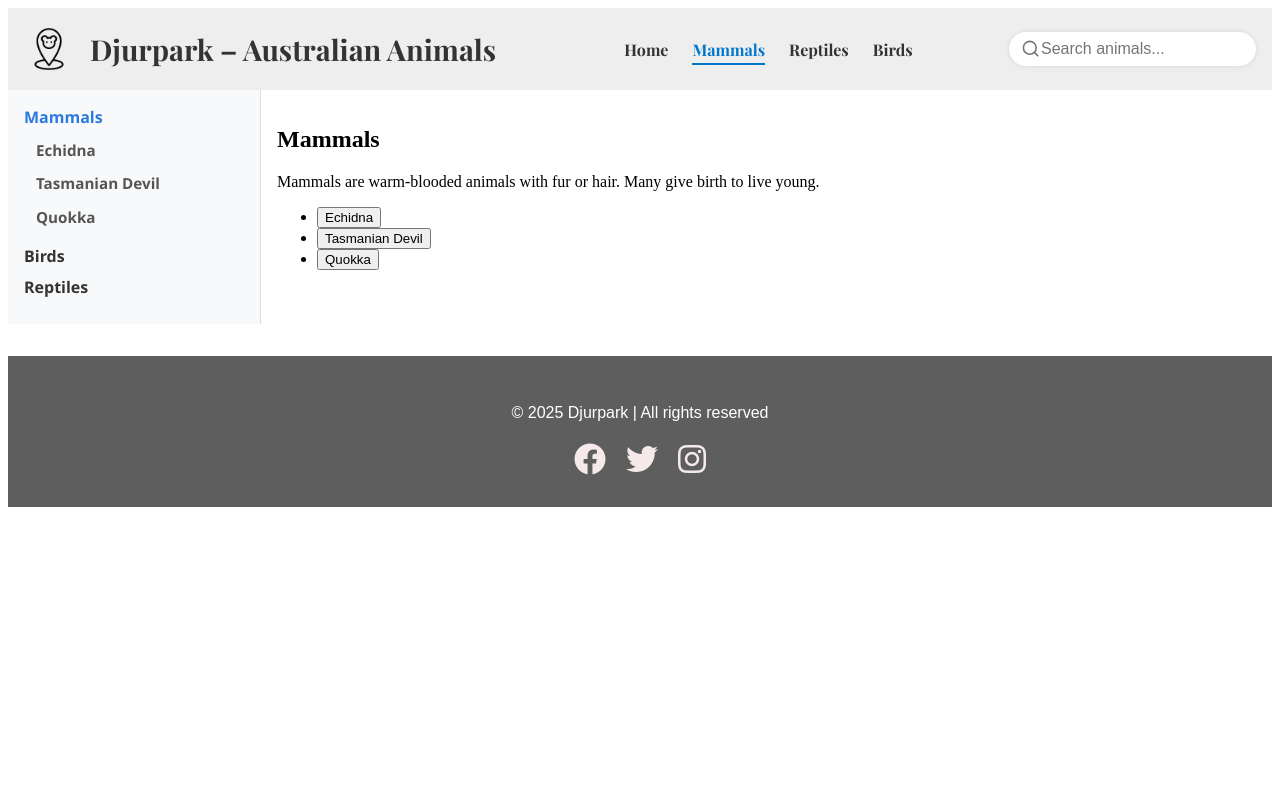
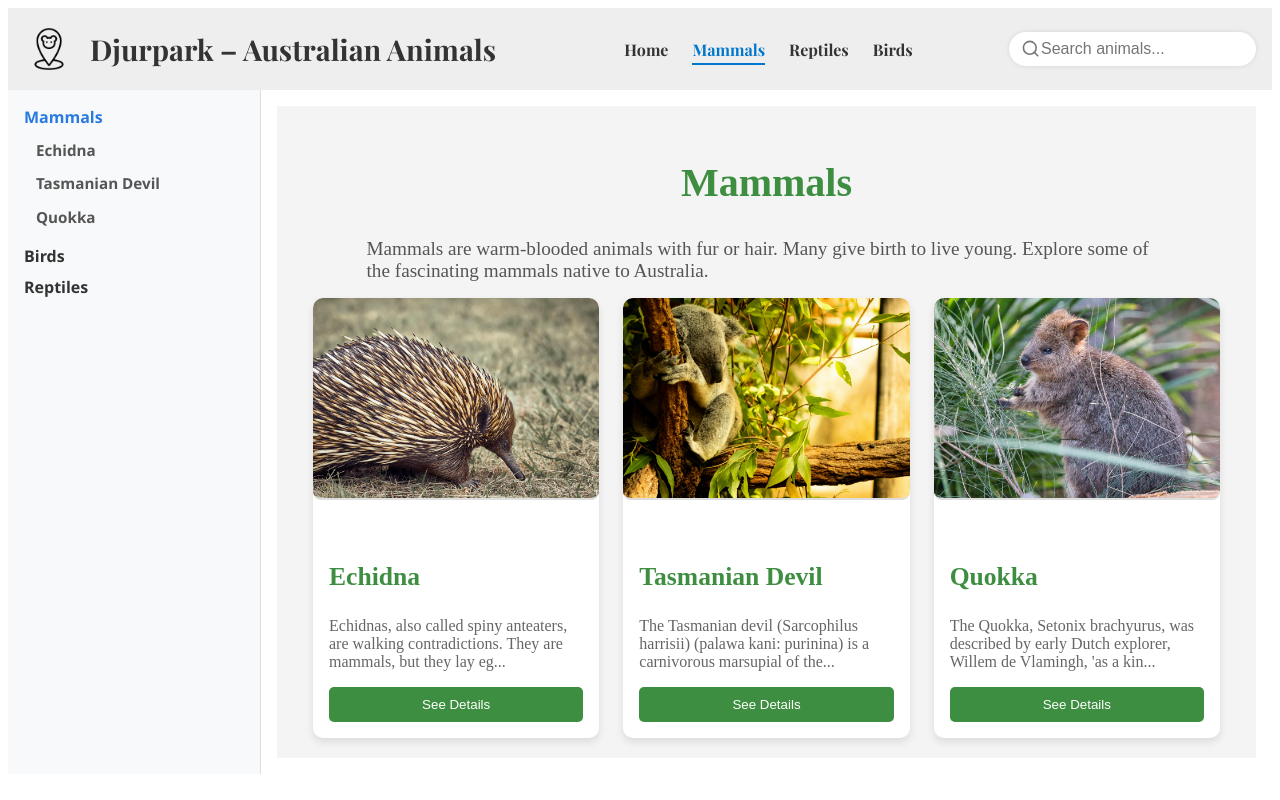
Before and after one commit to PriyeshIllam/assignment-4-react-router-djurpark, a React (Create React App) app: page /mammals in a window 1280 px wide. Shown: the top 800 px of the page. Built offline with nearby package versions, Linux system fonts and the light colour scheme.

Commit message:
mammals page

```diff
--- a/src/pages/Mammals.jsx
+++ b/src/pages/Mammals.jsx
@@ -1,6 +1,7 @@
 import animals from '../data/animals';
 import { useState } from 'react';
 import AnimalDetailModal from '../modals/AnimalDetailModal';
+import '../styles/Group.css';  // Importing the CSS for Mammals page
 
 const Mammals = () => {
   const [selectedAnimal, setSelectedAnimal] = useState(null);
@@ -8,18 +9,36 @@ const Mammals = () => {
   const mammals = animals.filter(a => a.group === 'mammal');
 
   return (
-    <div>
-      <h2>Mammals</h2>
-      <p>Mammals are warm-blooded animals with fur or hair. Many give birth to live young.</p>
-      <ul>
+    <div className="group-page">
+      <h2 className="page-title">Mammals</h2>
+      <p className="page-description">
+        Mammals are warm-blooded animals with fur or hair. Many give birth to live young.
+        Explore some of the fascinating mammals native to Australia.
+      </p>
+
+      <div className="animal-cards">
         {mammals.map(animal => (
-          <li key={animal.name}>
-            <button onClick={() => setSelectedAnimal(animal)}>{animal.name}</button>
-          </li>
+          <div key={animal.name} className="animal-card">
+            <img src={animal.image} alt={animal.name} className="animal-image" />
+            <div className="animal-info">
+              <h3 className="animal-name">{animal.name}</h3>
+              <p className="animal-description">{animal.description.slice(0, 100)}...</p>
+              <button
+                className="details-btn"
+                onClick={() => setSelectedAnimal(animal)}
+              >
+                See Details
+              </button>
+            </div>
+          </div>
         ))}
-      </ul>
+      </div>
+
       {selectedAnimal && (
-        <AnimalDetailModal animal={selectedAnimal} onClose={() => setSelectedAnimal(null)} />
+        <AnimalDetailModal
+          animal={selectedAnimal}
+          onClose={() => setSelectedAnimal(null)}
+        />
       )}
     </div>
   );
--- /dev/null
+++ b/src/styles/Group.css
@@ -0,0 +1,81 @@
+/* Group.css */
+.group-page {
+    padding: 20px;
+    background-color: #f4f4f4;
+  }
+
+  .page-title {
+    text-align: center;
+    font-size: 2.5rem;
+    margin-bottom: 1rem;
+    color: #3e8e41;
+  }
+
+  .page-description {
+    text-align: left; /* Aligning the description text to the left */
+    font-size: 1.2rem;
+    margin-bottom: 2rem;
+    color: #555;
+    max-width: 800px;
+    margin: 0 auto;
+    padding: 1rem;
+  }
+
+  .animal-cards {
+    display: grid;
+    grid-template-columns: repeat(auto-fill, minmax(250px, 1fr));
+    gap: 1.5rem;
+    padding: 0 1rem;
+  }
+
+  .animal-card {
+    background-color: white;
+    border-radius: 10px;
+    box-shadow: 0 4px 8px rgba(0, 0, 0, 0.1);
+    overflow: hidden;
+    transition: transform 0.3s ease, box-shadow 0.3s ease;
+  }
+
+  .animal-card:hover {
+    transform: translateY(-5px);
+    box-shadow: 0 8px 16px rgba(0, 0, 0, 0.2);
+  }
+
+  .animal-image {
+    width: 100%;
+    height: 200px;
+    object-fit: cover;
+    border-bottom: 2px solid #ddd;
+  }
+
+  .animal-info {
+    padding: 1rem;
+  }
+
+  .animal-name {
+    font-size: 1.6rem;
+    font-weight: bold;
+    color: #3e8e41;
+  }
+
+  .animal-description {
+    font-size: 1rem;
+    color: #666;
+  }
+
+  .details-btn {
+    background-color: #3e8e41;
+    color: white;
+    padding: 10px 20px;
+    border: none;
+    border-radius: 5px;
+    cursor: pointer;
+    transition: background-color 0.3s ease;
+    margin-top: 10px;
+    display: block;
+    width: 100%;
+  }
+
+  .details-btn:hover {
+    background-color: #2c6e29;
+  }
```
